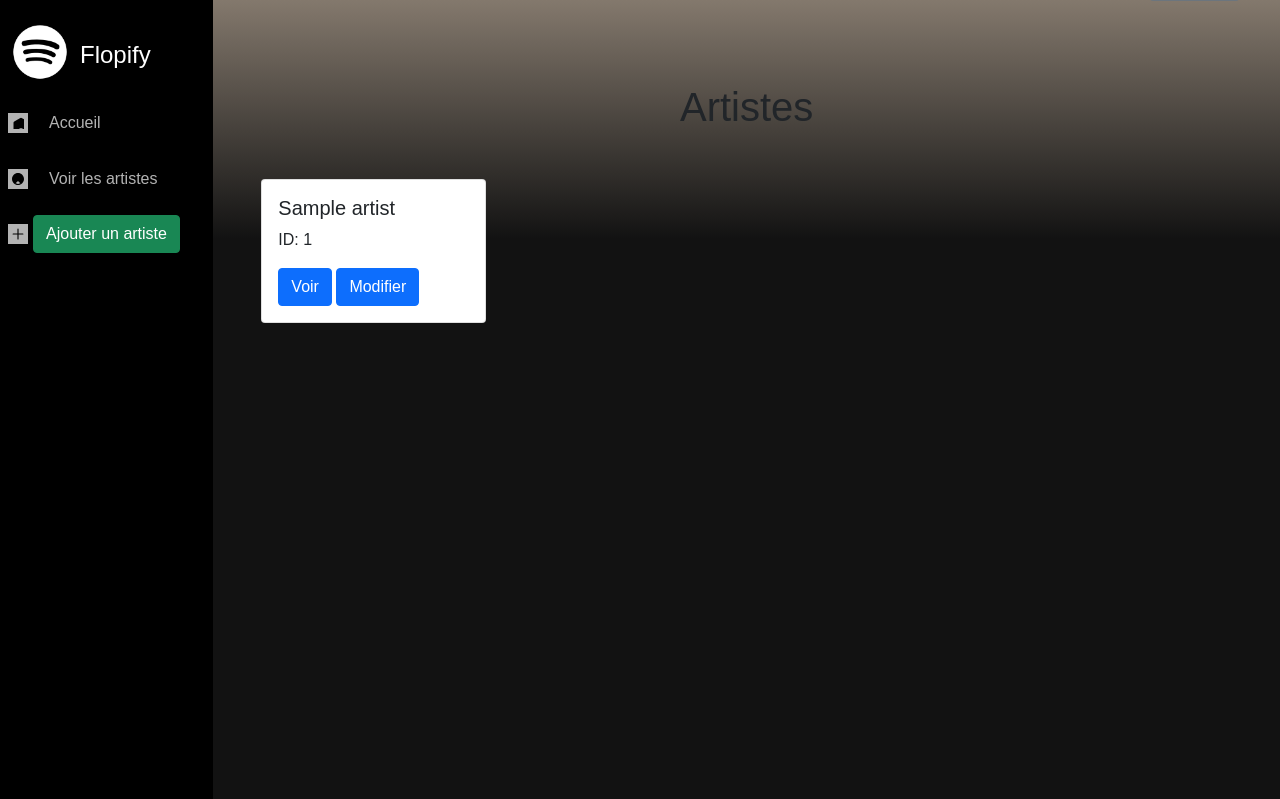
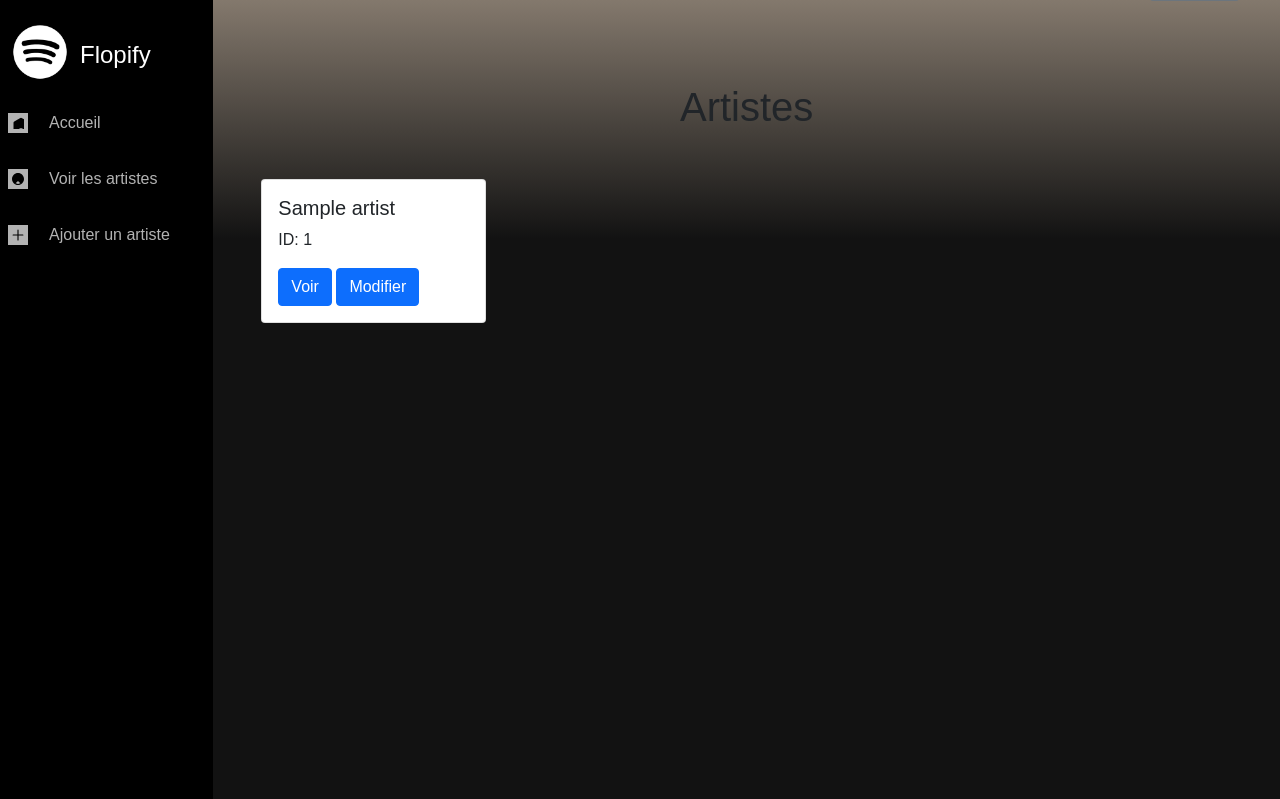
Before and after one commit to jonathanJORY/TpNoteSymfony, a Symfony app: template templates/artist/index.html.twig in a window 1280 px wide. Shown: the part 49-848 px from the top of the page. Run offline with Twig, Linux system fonts and the light colour scheme; the template is opened without the code that fills it: most values are stand-ins (such as "Sample title", 1, 10 or a date in 2020); some libraries are stand-ins or nearby versions.

Commit message:
button ajouter

```diff
--- a/templates/artist/index.html.twig
+++ b/templates/artist/index.html.twig
@@ -40,7 +40,7 @@
                             <path d="M15.25 8a.75.75 0 0 1-.75.75H8.75v5.75a.75.75 0 0 1-1.5 0V8.75H1.5a.75.75 0 0 1 0-1.5h5.75V1.5a.75.75 0 0 1 1.5 0v5.75h5.75a.75.75 0 0 1 .75.75z" fill="#000"></path>
                         </svg>
                     </div>
-                    <a href="{{ path('app_artist_new') }}" class="btn btn-success">Ajouter un artiste</a>
+                    <a href="{{ path('app_artist_new') }}" class="nav-link">Ajouter un artiste</a>
                 </button>
                 </li>
 
```
